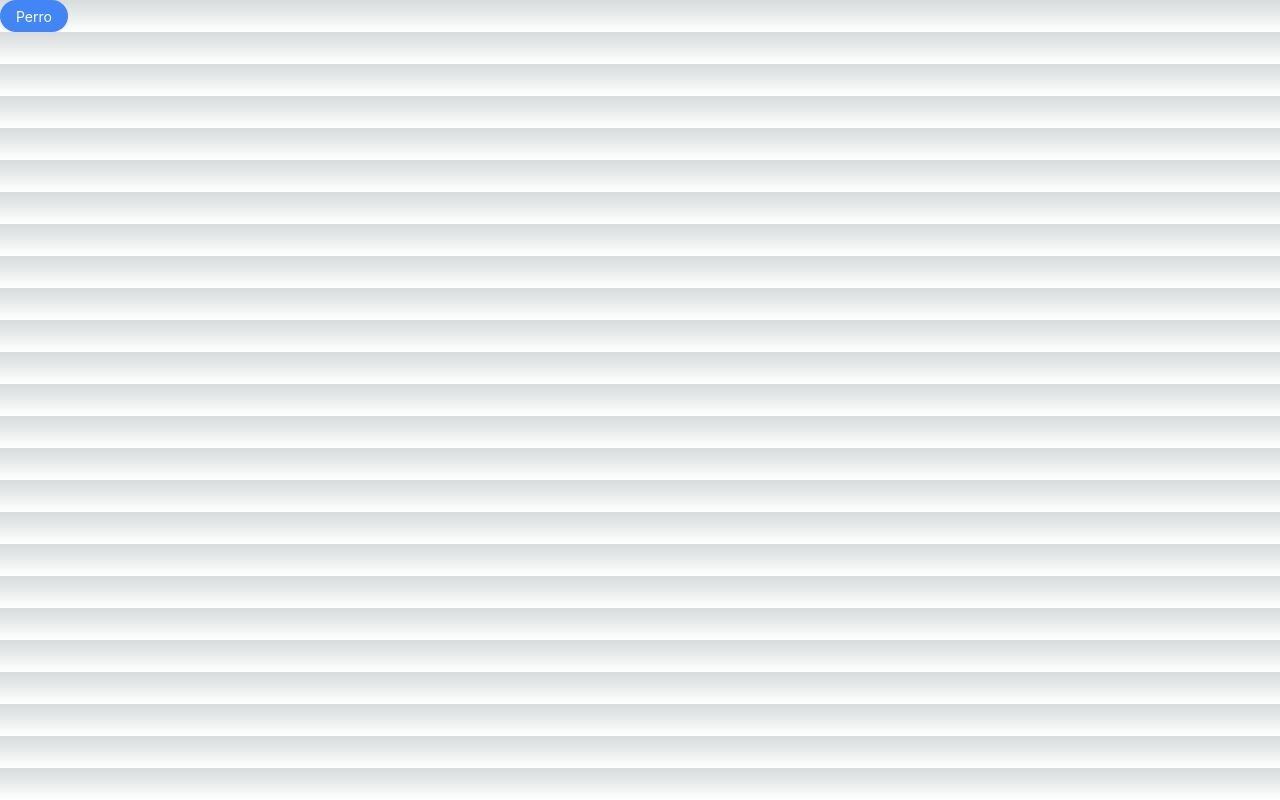
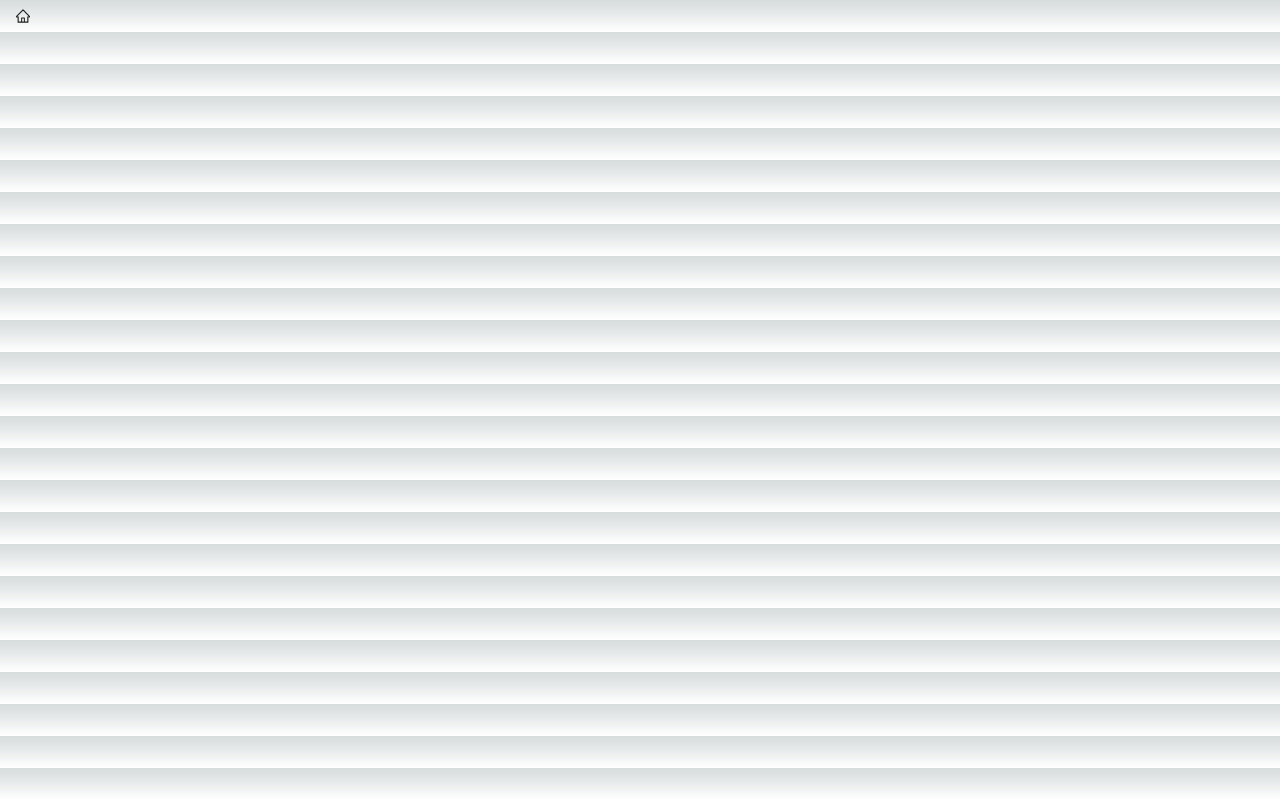
Before and after one commit to Zentinel-Consulting/zentimail, a Next.js app: page / in a window 1280 px wide. Built offline with nearby package versions, Linux system fonts and the light colour scheme.

Commit message:
Completed this

```diff
--- a/src/app/page.tsx
+++ b/src/app/page.tsx
@@ -1,9 +1,10 @@
 import React from 'react';
 import { Button } from '@/components';
+import { HomeOutlined } from '@ant-design/icons';
 
 const Home = () => (
   <div className="App">
-    <Button type="filled">Perro</Button>
+    <Button type="icon"><HomeOutlined /></Button>
   </div>
 );
 
--- a/src/components/Button/Button.tsx
+++ b/src/components/Button/Button.tsx
@@ -1,35 +1,50 @@
 "use client";
 
 import React from 'react';
+import { useState, useEffect } from 'react'
 import { Button as AntButton } from 'antd';
+import { ConfigProvider } from 'antd';
 import { ButtonProps as AntButtonProps } from 'antd/lib/button';
+import token_theme from "@/themes/theme.json";
 
 interface ButtonZentimailProps extends Omit<AntButtonProps, 'type'> {
   // Add any props you want to pass to the component
-  type: 'filled' | 'oitlined' | 'text',
-  text?: str,
+  type: 'icon-text' | 'icon' | 'primary' | 'dashed' | 'text' | 'link',
   icon?: React.ReactNode,
 }
 
 export const Button: React.FC<ButtonZentimailProps> = ({
-  type='filled',
-  text,
+  type='primary',
   icon,
   children,
   ...restProps
 }) => {
 
-  const antType = type === 'filled' ? 'primary' : 'default';
   const style: React.CSSProperties = type === 'text' ? { border: 'none', background: 'none' } : {};
+  const [buttonType, setButtonType] = useState('primary');
+
+  useEffect(() => {
+    if(type==='icon-text'){
+      setButtonType('primary');
+    }else if (type==='icon'){
+      setButtonType('text');
+    }else{
+      setButtonType(type);
+    }
+  }, []);
 
   return(
+    <ConfigProvider
+      theme={token_theme}
+    >
       <AntButton
-        type={ antType }
+        type={ buttonType }
         icon={ icon }
         style={ style }
         {...restProps}
       >
-        { text || children }
+        { children }
       </AntButton>
+    </ConfigProvider>
   );
 }
```
Also changed, not shown: 1 other file (tests, documents, lock files or other folders).
